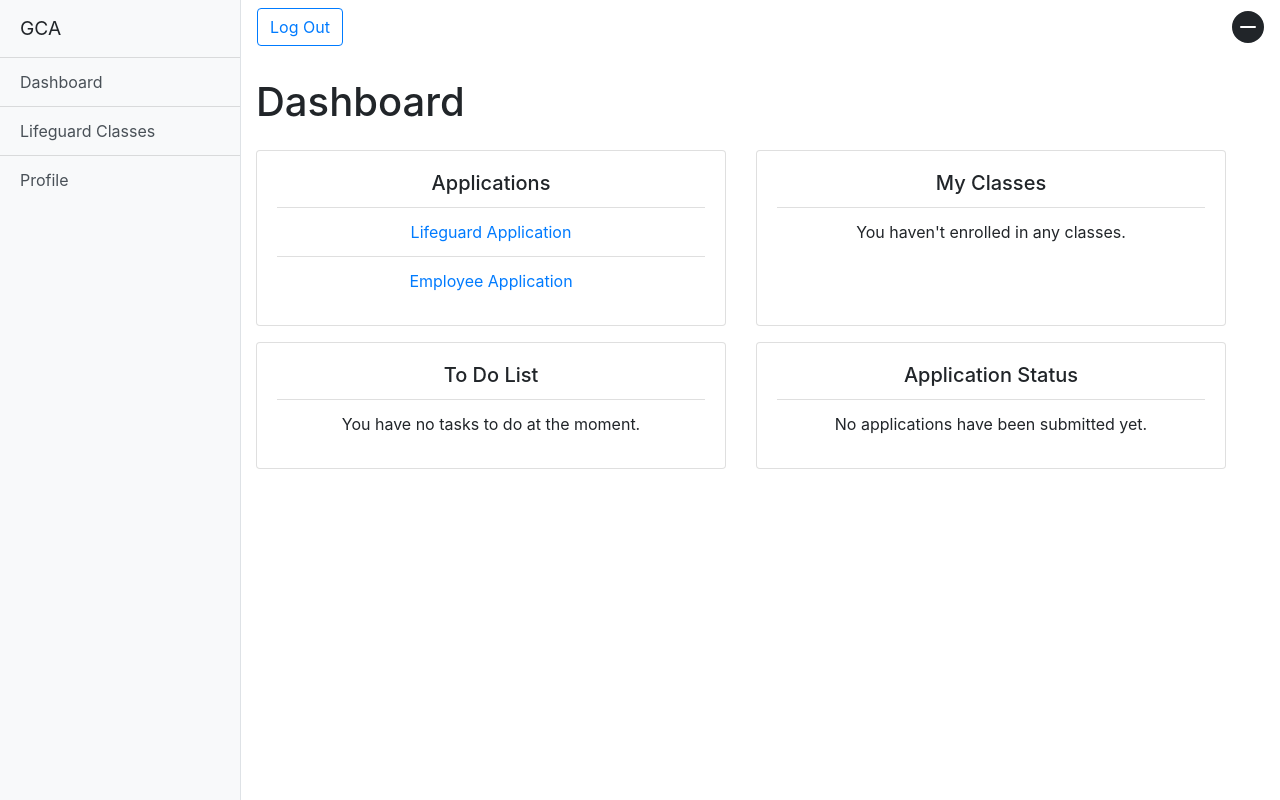
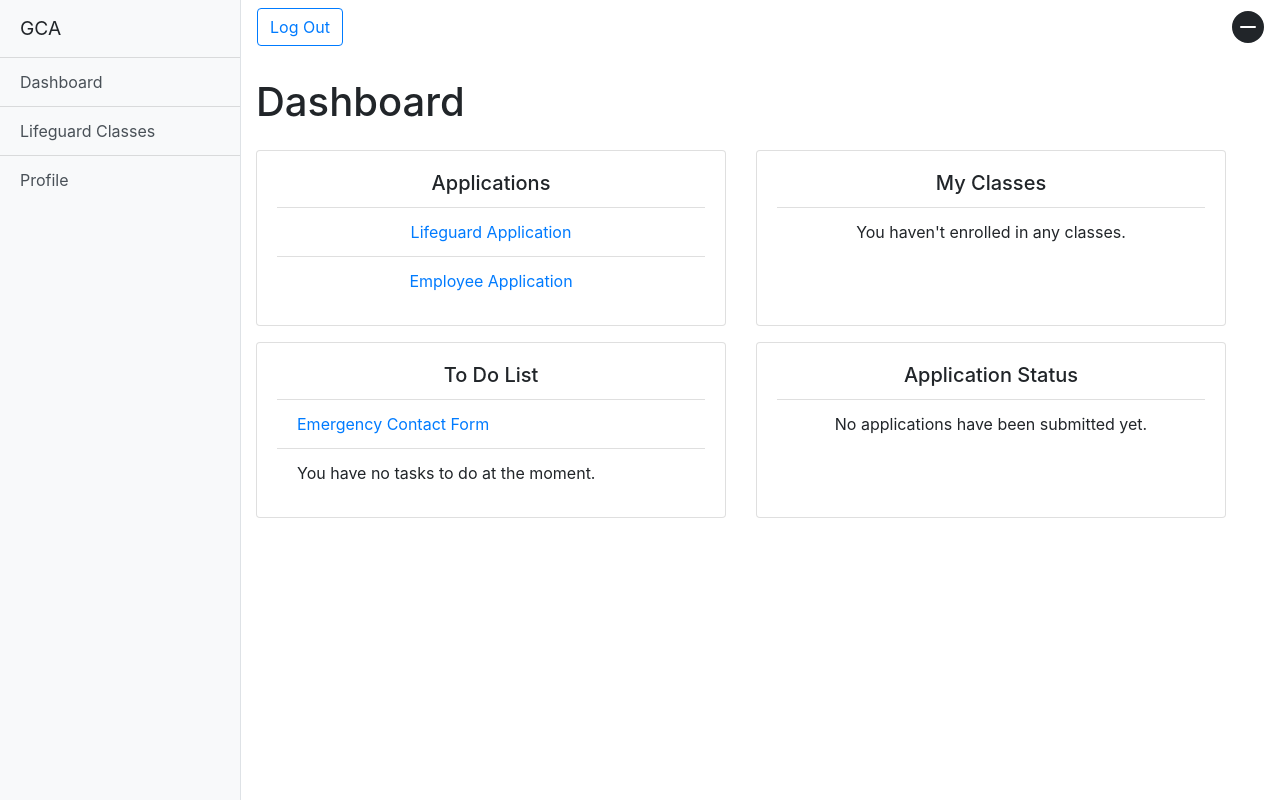
Before and after one commit to Jearce/lifeguard, a Django app: page /users/dashboard/ in a window 1280 px wide. Run offline with Django 3.2, Linux system fonts and the light colour scheme; the visitor is signed in with stand-in values (Sample User, id 1); some libraries are stand-ins or nearby versions.

Commit message:
Modified users dashboard so that the users to list guides the user on what to do next based on what they have and have not filled out yet

```diff
--- a/users/templates/users/dashboard.html
+++ b/users/templates/users/dashboard.html
@@ -43,22 +43,69 @@
 
 	<div class="row">
 		<div class="col-12">
-			<div class="card-deck mr-4 mb-3 text-center">
+			<div class="card-deck mr-4 mb-3">
 
 				<div class="card">
 					<div class="card-body">
-						<h5 class="card-title">To Do List</h5>
+						<h5 class="card-title text-center">To Do List</h5>
 						<ul class="list-group list-group-flush">
-							{% if user.is_employee %}
-							{% if user.employee.is_hired %}
+
+							{% if not user.emergencycontact_set.all.exists %}
 							<li class="list-group-item">
-								<a href='{% url 'employee:checklist' %}' id="employee_checklist">Employee checklist</a>
-							</li>
-							{% else %}
-							<li class="list-group-item">
-								You have no tasks to do at the moment.
+								<a href="{% url 'users:emergency_contact' %}">Emergency Contact Form</a>
 							</li>
 							{% endif %}
+
+							{% if user.is_employee %}
+
+							    {% with employee=user.employee %}
+
+									   {% if employee.applied_to_lifeguard_position and not employee.user.is_lifeguard %}
+											<li class="list-group-item">
+												<a href="{% url 'lifeguard:create' %}">Lifeguard Application</a>:
+												<span>
+													You have applied to a position that requires a lifeguard certificate.
+													Please fill out the lifeguard application.
+												</span>
+											</li>
+											{% endif %}
+
+									    {% if not employee.employeeeducation_set.all.exists %}
+											<li class="list-group-item">
+												<a href="{% url 'employee:education' %}">Eduation Form</a>:
+												<span>
+													To complete your employee application please fill out the employee
+													education form.
+												</span>
+											</li>
+											{% endif %}
+
+											{% if not employee.jobhistory_set.all.exists %}
+											<li class="list-group-item">
+												<a href="{% url 'employee:job_history' %}">Employement History Form</a>:
+												<span>
+													To complete your employee application please fill out the employement history form.
+												</span>
+											</li>
+											{% endif %}
+
+											{% if employee.is_hired %}
+											    {% if not user.employee.checklist %}
+													<li class="list-group-item">
+														<a href='{% url 'employee:checklist' %}' id="employee_checklist">Employee Checklist</a>:
+														<span>
+															Please fill out the employee checklist as soon as possible.
+															This will ensure you are paid as soon as your check is ready.
+														</span>
+													</li>
+													{% else %}
+													<li class="list-group-item text-center">
+														You have no tasks to do at the moment.
+													</li>
+													{% endif %}
+											{% endif %}
+									{% endwith %}
+
 							{% else %}
 							<li class="list-group-item">
 								You have no tasks to do at the moment.
@@ -69,7 +116,7 @@
 				</div>
 
 				<div class="card">
-					<div class="card-body">
+					<div class="card-body text-center">
 						<h5 class="card-title">Application Status</h5>
 						<ul class="list-group list-group-flush">
 							{% if user.is_employee %}
```
